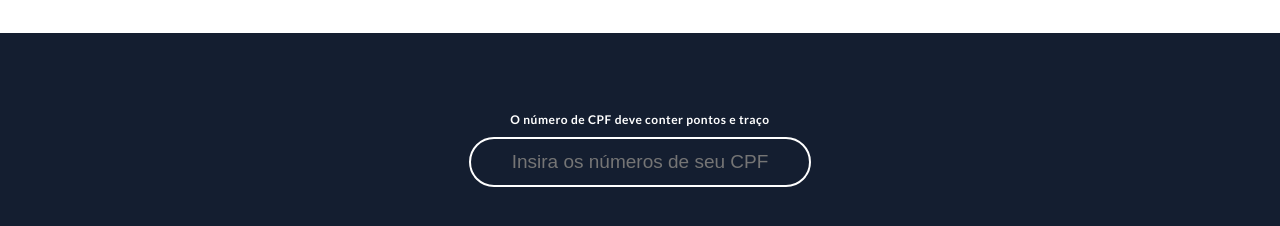
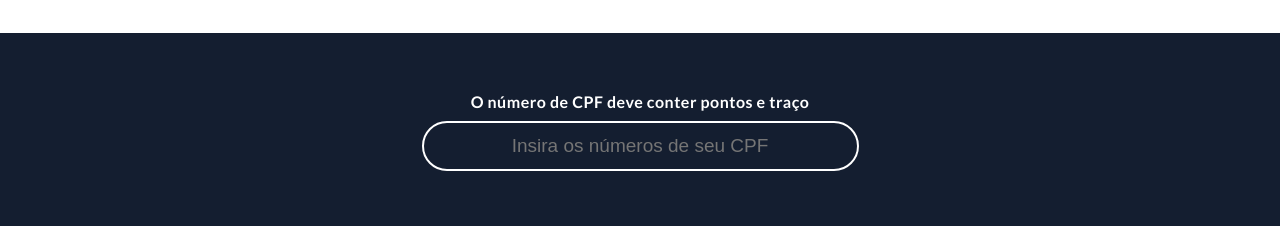
Before and after one commit to igorfonseca05/Validador-de-CPF, a plain HTML site: page index.html in a window 1280 px wide. Shown: the part 78-304 px from the top of the page. Drawn offline with Linux system fonts and the light colour scheme.

Commit message:
Alterações de estilo

```diff
--- a/CPFValidator.js
+++ b/CPFValidator.js
@@ -1,6 +1,8 @@
 const form = document.querySelector('.formulario')
 const result = document.querySelector('.result')
-const pseudo = document.styleSheets[0].rules[9].style
+const pseudo = document.styleSheets[0].rules[10].style
+
+// console.log(pseudo)
 
 function ValidCPF(cpfValue) {
     Object.defineProperty(this, 'cleanCPF', {
--- a/CPFvalidator.css
+++ b/CPFvalidator.css
@@ -12,7 +12,7 @@
     --border-radius: 30px;
     --font-result: 25px;
     --background-color: #141e30;
-    --background-grandient: linear-gradient(90deg, #667eea 0%, #764ba2 100%);
+    --background-grandient: linear-gradient(90deg, #36d1dc 0%, #5b86e5 100%);
     --font-family: 'Lato', sans-serif;
 }
 
@@ -27,8 +27,9 @@ body {
 }
 
 form {
-    margin: 5.4vh auto;
-    width: 400px;
+    margin: 3vh auto;
+    width: 500px;
+
 }
 
 h1 {
@@ -37,8 +38,8 @@ h1 {
     font-family: 'Geologica', sans-serif;;
     text-align: center;
     font-size: 6em;
-    background-color: rgb(255, 255, 255);
-    color: #141e30;
+    background-color: var(--font-color);
+    color:  var(--background-color);
     display: block;
     height: 3em;
     padding-top: .8em;
@@ -61,22 +62,22 @@ h1 {
     border-color: white;
     border-style: solid;
     height: 50px;
-    min-width: 18em;
-    /* max-width: ; */
+    min-width: 23em;
+    max-width: 23em ;
     outline: 0;
     margin-top: 10px;
     text-align: center;
 }
 
 .result {
-    position: absolute;
+    margin: 0 auto;
     font-family: var(--font-family);
     color: white;
     font-size: var(--font-result);
     margin-top: 13.5px;
     border-radius: var(--border-radius);
-    height: 50px;
-    width: 16em;
+    height: 45px;
+    width: 17.5em;
 }
 
 .result::before {
@@ -85,7 +86,7 @@ h1 {
     display: inline-block;
     padding-top: 5px;
     border-radius: var(--border-radius);
-    width: 13.7em;
+    width: 17.5em;
     height: 40px;
     font-size: var(--font-result);
     color: var(--font-color);
@@ -96,24 +97,24 @@ h1 {
 
 @keyframes valido {
     from {
-        transform: translate3d(28px, 52px, 0px);
+        transform: translate3d(0px, 52px, 0px);
         opacity: 0;
     }
 
     to {
-        transform: translate3d(28px, 0px, 0px);
+        transform: translate3d(0px, 0px, 0px);
         opacity: 1;
     }
 }
 
 @keyframes invalido {
     from {
-        transform: translate3d(28px, 0px, 0px);
+        transform: translate3d(0px, 0px, 0px);
         opacity: 1;
     }
 
     to {
-        transform: translate3d(28px, 52px, 0px);
+        transform: translate3d(0px, 52px, 0px);
         opacity: 0;
     }
 }
@@ -124,7 +125,7 @@ p {
     font-family: var(--font-family);
     text-align: center;
     /* padding: .5em; */
-    font-size: 12px;
+    font-size: 16px;
     letter-spacing: 0.5px;
     margin-top: 35px;
 }
```
Also changed, not shown: index.html (+0 -5 lines).
